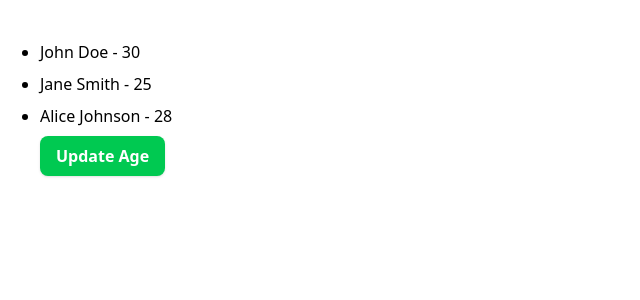
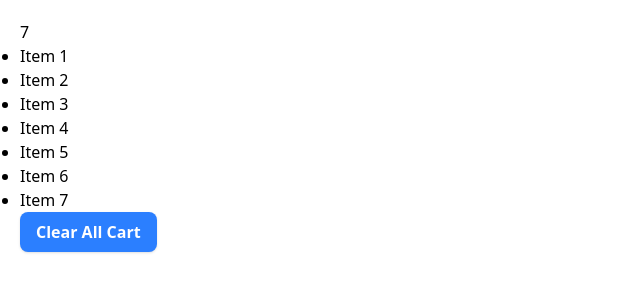
Before and after one commit to nazmulh24/React_Basic, a React (Vite) app: page / in a window 1280 px wide. Shown: the top 300 px of the page, without its empty margins (0-640 px from the left). Built offline with nearby package versions, Linux system fonts and the light colour scheme.

Commit message:
29.5 Sharing State Between Components

```diff
--- a/src/App.jsx
+++ b/src/App.jsx
@@ -1,16 +1,31 @@
-import Person from "./components/Person";
-import PlayWithButton from "./components/PlayWithButton";
-import Skills from "./components/Skills";
-import Employee from "./components/Employee";
+import { useState } from "react";
+import Navbar from "./components/Navbar";
+import Cart from "./components/Cart";
 
 function App() {
+  const [cartItems, setCartItems] = useState([
+    "Item 1",
+    "Item 2",
+    "Item 3",
+    "Item 4",
+    "Item 5",
+    "Item 6",
+    "Item 7",
+  ]);
+
+  const handleRemoveItem = (item) => {
+    setCartItems(cartItems.filter((product) => product !== item));
+  };
+
   return (
-    <>
-      {/* <PlayWithButton /> */}
-      {/* <Person /> */}
-      {/* <Skills /> */}
-      <Employee />
-    </>
+    <div className="m-5">
+      <Navbar cartItemsCount={cartItems.length} />
+      <Cart
+        cartItems={cartItems}
+        onClear={() => setCartItems([])}
+        onRemove={handleRemoveItem}
+      />
+    </div>
   );
 }
 
--- /dev/null
+++ b/src/components/Cart.jsx
@@ -0,0 +1,20 @@
+import React from "react";
+import Button from "./Button";
+
+const Cart = ({ cartItems, onClear, onRemove }) => {
+  return (
+    <div>
+      <ul className="list-disc">
+        {cartItems.map((item) => (
+          <li onClick={() => onRemove(item)} key={item}>
+            {item}
+          </li>
+        ))}
+      </ul>
+
+      <Button onClick={onClear}>Clear All Cart</Button>
+    </div>
+  );
+};
+
+export default Cart;
--- /dev/null
+++ b/src/components/Navbar.jsx
@@ -0,0 +1,7 @@
+import React from "react";
+
+const Navbar = ({ cartItemsCount }) => {
+  return <div>{cartItemsCount}</div>;
+};
+
+export default Navbar;
```
